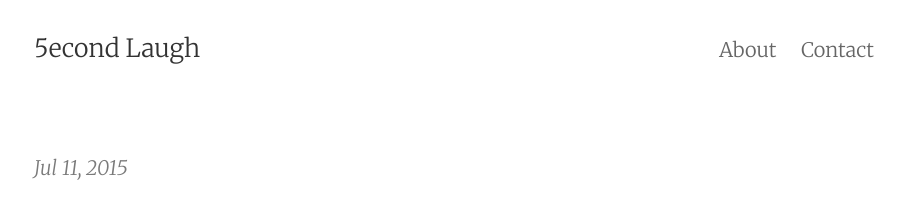
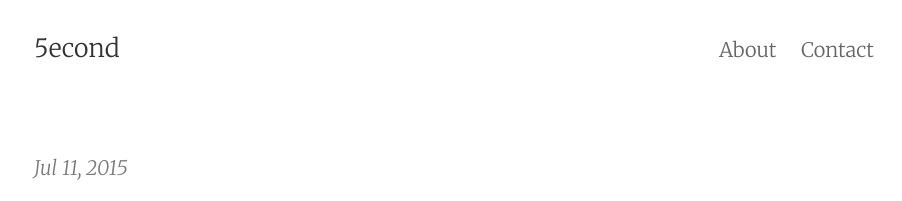
Before and after one commit to fivesecondlaugh/fivesecondlaugh.github.io, a Jekyll site: the page built from index.html, in a window 1280 px wide. Shown: the top 201 px of the page, without its empty margins (186-1088 px from the left). Built offline with Jekyll 4.4.1, drawn with Linux system fonts in a browser that asks for light colours; the list of posts is cut into pages by our own code.

Commit message:
Update _config.yml

```diff
--- a/_config.yml
+++ b/_config.yml
@@ -1,5 +1,5 @@
 # Site settings
-title:       5econd Laugh
+title:       5econd
 email:       your_email@example.com
 author:      John Otander
 description: "A simple, beautiful theme for Jekyll that emphasizes content rather than aesthetic fluff."
```
